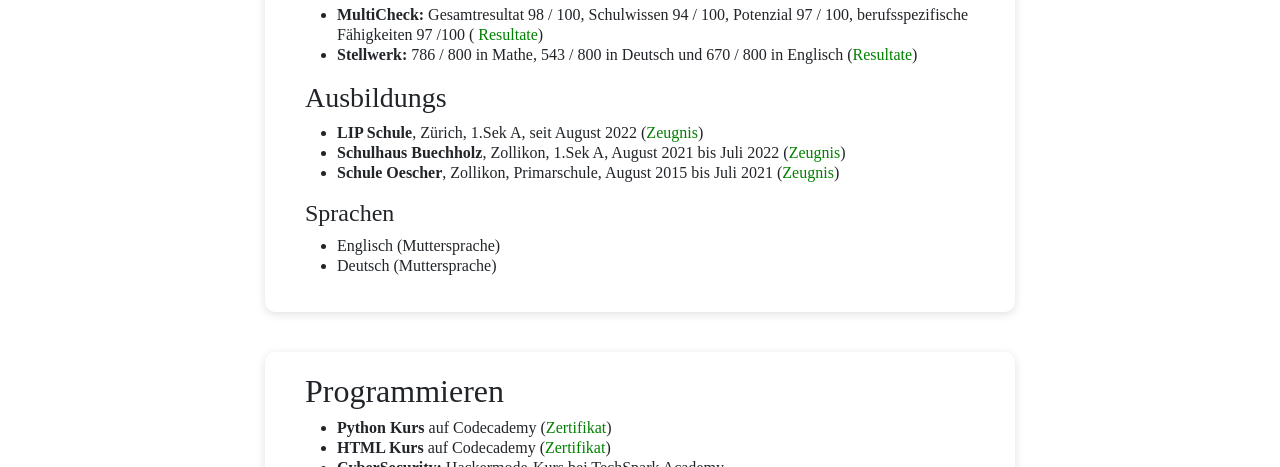
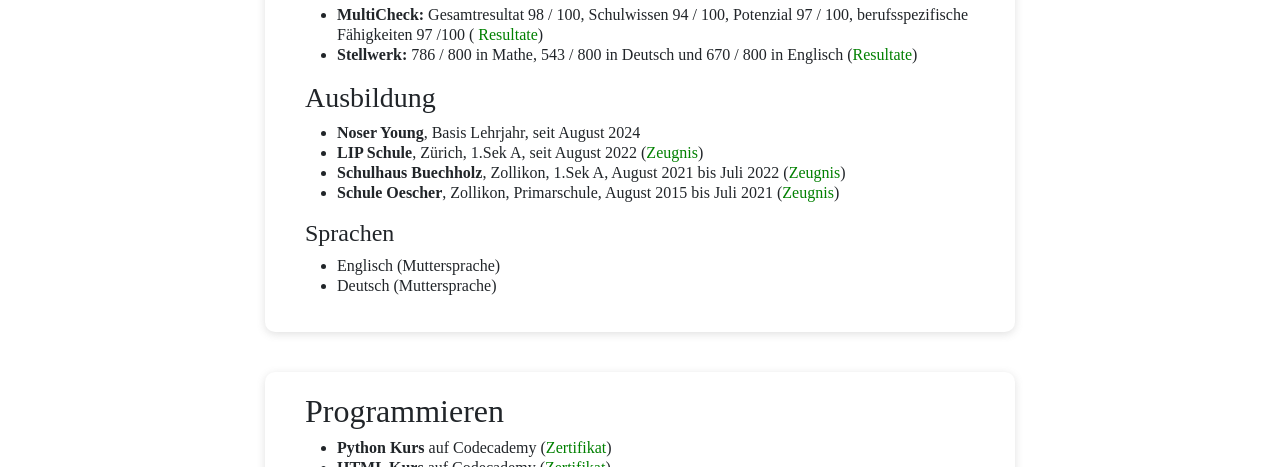
Before and after one commit to SternThomas/Website-Thomas, a plain HTML site: page index.html in a window 1280 px wide. Shown: the part 633-1100 px from the top of the page. Drawn offline with nearby package versions, Linux system fonts and the light colour scheme.

Commit message:
Added New infos about my Ausbildung

```diff
--- a/index.html
+++ b/index.html
@@ -76,8 +76,11 @@
                         target="_blank">Resultate</a>)
                 </li>
             </ul>
-            <h3>Ausbildungs</h3>
+            <h3>Ausbildung</h3>
             <ul>
+                <li>
+                    <b>Noser Young</b>, Basis Lehrjahr, seit August 2024
+                </li>
                 <li>
                     <b>LIP Schule</b>, Zürich, 1.Sek A, seit August 2022 (<a
                         href="https://drive.google.com/file/d/1KbBGM_uLIgvlvbhTi4ZJGMLtzQsS-iIR/view?usp=drive_link"
```
